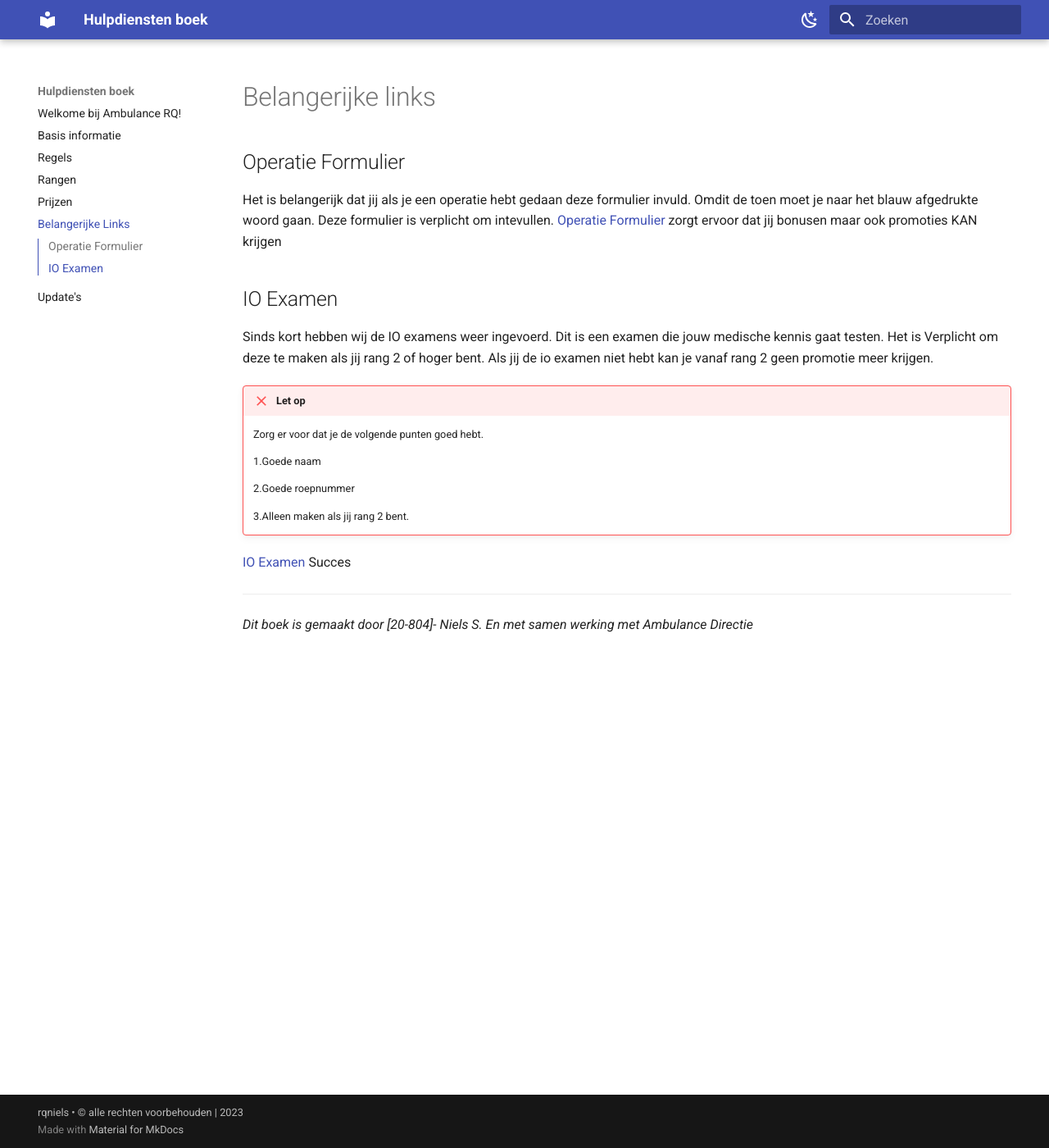
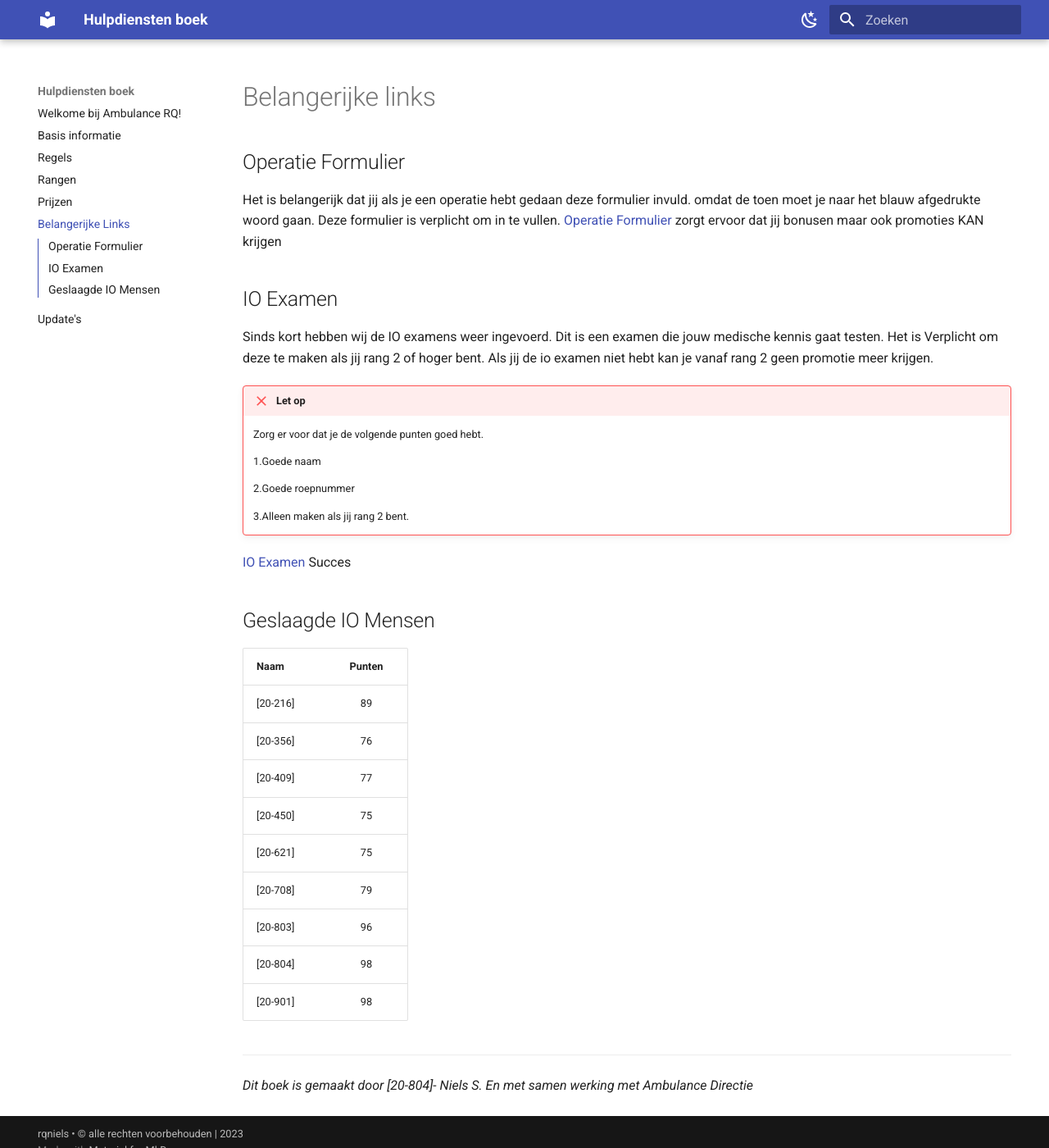
Before and after one commit to rqniels/Hulpdienstenboek, an MkDocs documentation site: the page built from docs/Links.md, in a window 1280 px wide and 1400 px high. Shown: the whole window at 82% size. Built offline with MkDocs 1.6.1 and Material for MkDocs 9.7.7, drawn with Linux system fonts in a browser that asks for light colours.

Commit message:
Update 177

```diff
--- a/docs/Links.md
+++ b/docs/Links.md
@@ -1,7 +1,7 @@
 # Belangerijke links
 
 ## Operatie Formulier
-Het is belangerijk dat jij als je een operatie hebt gedaan deze formulier invuld. Omdit de toen moet je naar het blauw afgedrukte woord gaan. Deze formulier is verplicht om intevullen.
+Het is belangerijk dat jij als je een operatie hebt gedaan deze formulier invuld. omdat de toen moet je naar het blauw afgedrukte woord gaan. Deze formulier is verplicht om in te vullen.
 [Operatie Formulier][example] zorgt ervoor dat jij bonusen maar ook promoties KAN krijgen
 
   [example]: https://forms.gle/nGZwYHuwXyBSnxpx9 "Formulier"
@@ -19,13 +19,25 @@ Als jij de io examen niet hebt kan je vanaf rang 2 geen promotie meer krijgen.
     2.Goede roepnummer
 
     3.Alleen maken als jij rang 2 bent.
-
-
-
 [IO Examen][example] Succes
 
   [example]: https://forms.gle/Ej4sWkTFZZd2QiDa6 "Examen"
 
+
+## Geslaagde IO Mensen
+| Naam | Punten |
+|:--------------------|:---------------:|
+| [20-216] | 89 |
+| [20-356] | 76 |
+| [20-409] | 77 |
+| [20-450] | 75 |
+| [20-621] | 75 |
+| [20-708] | 79 |
+| [20-803] | 96 |
+| [20-804] | 98 |
+| [20-901] | 98 |
+
+
 ---------------------
 
 *Dit boek is gemaakt door [20-804]- Niels S. En met samen werking met Ambulance Directie*
```
Also changed, not shown: docs/Regels.md (+1 -1 lines), docs/prijzen.md (+1 -1 lines).
